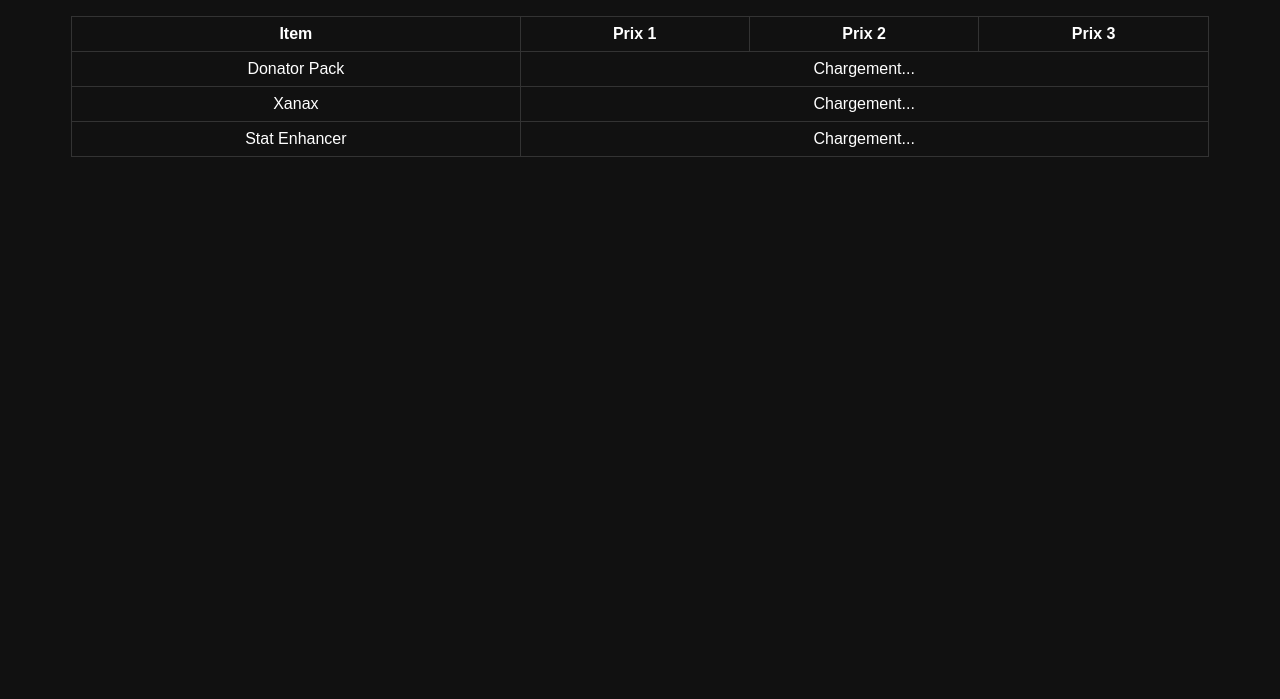
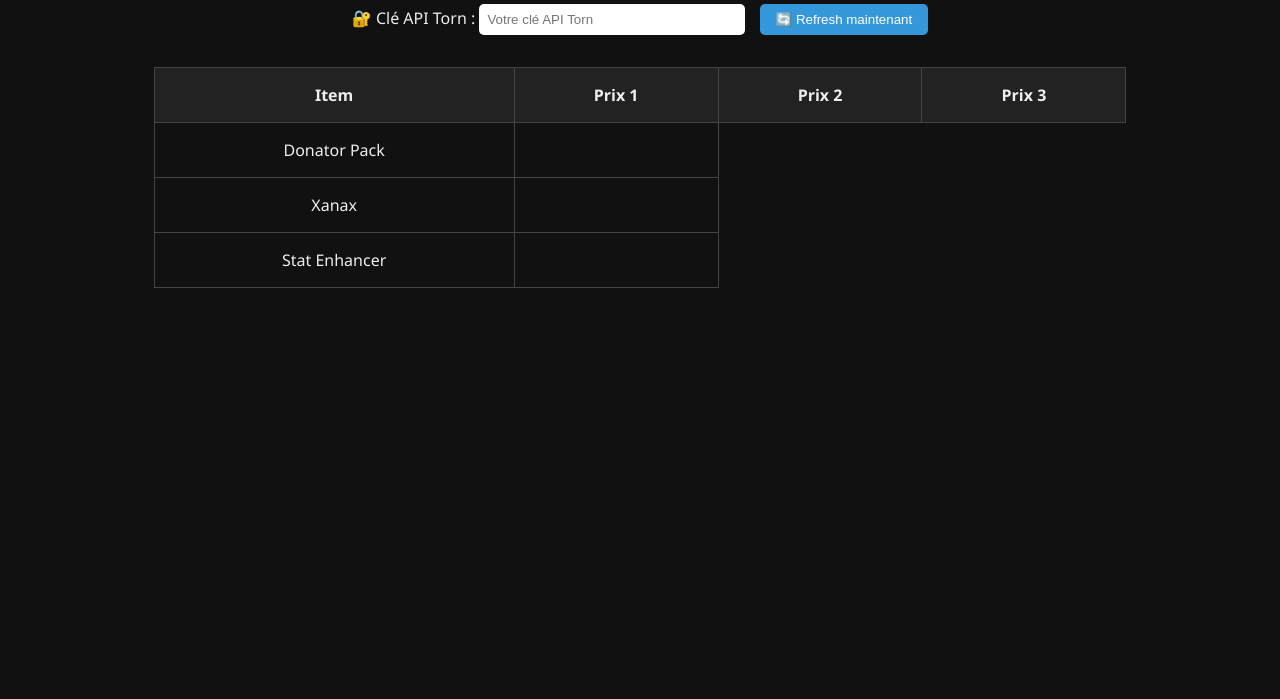
Before and after one commit to sleyesic/torn-price-tracker, a website: page index.html in a window 1280 px wide. Shown: the part 101-800 px from the top of the page. Drawn offline with Linux system fonts and the light colour scheme.

Commit message:
Auto push

```diff
--- a/index.html
+++ b/index.html
@@ -1,34 +1,75 @@
+
 <!DOCTYPE html>
 <html lang="fr">
 <head>
   <meta charset="UTF-8">
   <title>Top 3 Cheapest Items (API personnalisée)</title>
   <style>
-        body { background: #111; color: white; font-family: sans-serif; text-align: center; }
-        table { width: 90%; margin: 20px auto; border-collapse: collapse; }
-        th, td { padding: 8px; border: 1px solid #333; }
-        input[type=text] { padding: 5px; width: 250px; }
-        button { padding: 5px 10px; }
-        .error { color: red; font-weight: bold; }
+    body {
+      background-color: #111;
+      color: #eee;
+      font-family: 'Segoe UI', sans-serif;
+      text-align: center;
+      margin: 0;
+      padding: 2rem;
+    }
+    h2 {
+      color: #f0f0f0;
+    }
+    input[type="text"] {
+      padding: 0.5rem;
+      border: none;
+      border-radius: 5px;
+      width: 250px;
+      margin-right: 10px;
+    }
+    button {
+      background-color: #3498db;
+      color: white;
+      padding: 0.5rem 1rem;
+      border: none;
+      border-radius: 5px;
+      cursor: pointer;
+    }
+    table {
+      margin: 2rem auto;
+      border-collapse: collapse;
+      width: 80%;
+    }
+    th, td {
+      padding: 1rem;
+      border: 1px solid #444;
+    }
+    th {
+      background-color: #222;
+    }
+    td a {
+      color: #4fc3f7;
+      text-decoration: none;
+    }
+    td a:hover {
+      text-decoration: underline;
+    }
   </style>
 </head>
 <body>
   <h2>Top 3 Cheapest Items (API personnalisée)</h2>
-    🔑 Clé API Torn :
+  <p>
+    🔐 Clé API Torn :
     <input type="text" id="apiKey" placeholder="Votre clé API Torn">
-    <button onclick="loadPrices()" id="loadPrices">🔄 Refresh maintenant</button>
-    <div id="error" class="error"></div>
-
+    <button id="loadPrices">🔄 Refresh maintenant</button>
+  </p>
   <table>
     <thead>
       <tr><th>Item</th><th>Prix 1</th><th>Prix 2</th><th>Prix 3</th></tr>
     </thead>
-        <tbody id="priceTable">
-            <tr><td>Donator Pack</td><td colspan="3" id="dp">Chargement...</td></tr>
-            <tr><td>Xanax</td><td colspan="3" id="xanax">Chargement...</td></tr>
-            <tr><td>Stat Enhancer</td><td colspan="3" id="stat">Chargement...</td></tr>
+    <tbody>
+      <tr><td>Donator Pack</td><td id="dp"></td></tr>
+      <tr><td>Xanax</td><td id="xanax"></td></tr>
+      <tr><td>Stat Enhancer</td><td id="stat"></td></tr>
     </tbody>
   </table>
+  <p id="error" style="color: red;"></p>
 
   <script>
     const items = {
@@ -51,21 +92,26 @@ async function loadPrices() {
 
       for (const [itemId, htmlId] of Object.entries(items)) {
         try {
-            const res = await fetch(`.netlify/functions/proxy?itemId=${itemId}&key=${key}`);
+          const res = await fetch(`/api/proxy?itemId=${itemId}&key=${key}`);
           const data = await res.json();
+
           if (data.error) throw new Error(data.error);
-
           const listings = data.itemmarket?.listings || [];
           const top3 = listings.slice(0, 3);
 
-            document.getElementById(htmlId).innerHTML = top3.map(l =>
-                `<td><a href="https://www.torn.com/imarket.php#/p=shop&type=inventory&searchname=&id=${itemId}" target="_blank">${l.price.toLocaleString()}$ (${l.amount})</a></td>`
-            ).join("") + "<td>".repeat(3 - top3.length).split("<td>").slice(1).map(() => "N/A</td>").join("");
+          document.getElementById(htmlId).innerHTML =
+            top3.map(l =>
+              `<a href="https://www.torn.com/imarket.php#/p=shop&type=inventory&searchname=&id=${itemId}" target="_blank">
+                ${l.price.toLocaleString()}$ (${l.amount})
+              </a>`
+            ).join("") || "<td colspan='3'>N/A</td>";
         } catch (e) {
-            document.getElementById(htmlId).innerHTML = '<td colspan="3">Erreur de chargement</td>';
+          document.getElementById(htmlId).innerHTML = "<td colspan='3'>Erreur de chargement</td>";
         }
       }
     }
+
+    document.getElementById("loadPrices").addEventListener("click", loadPrices);
   </script>
 </body>
 </html>
```
Lines whose indentation alone changed are shown as unchanged.
